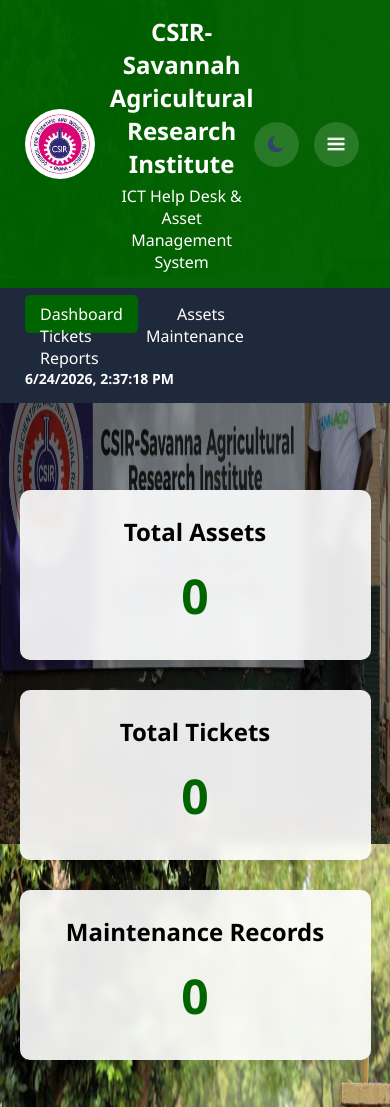
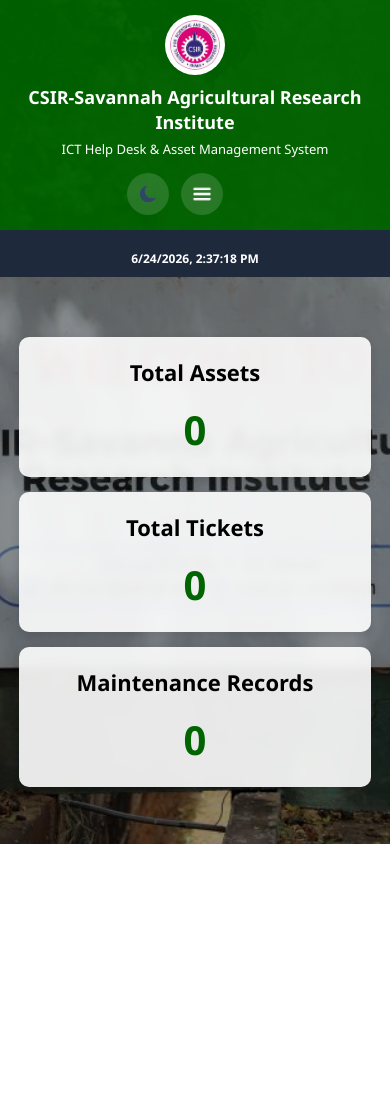
Before and after one commit to adamabdulsobursuhuyini65-afk/ICT--Help-Desk-System, a plain HTML site: page index.html in a window 390 px wide. After the commit the page ends 844 px from the top, so only its background shows below. Drawn offline with Linux system fonts and the light colour scheme.

Commit message:
style.css

```diff
--- a/style.css
+++ b/style.css
@@ -179,8 +179,7 @@
 }
 
 .dashboard-page{
-    height: 100vh;
-    overflow: hidden;
+    min-height:100vh;
 }
 .logo-section{
     display:flex;
@@ -479,3 +478,170 @@
         overflow-x:auto;
     }
 }
+
+/*MOBILE RESPONSIVE DESIGN*/
+@media screen and (max-width:768px){
+    html,
+    body{
+        overflow-x:hidden;
+    }
+
+    /* Header */
+    .main-header{
+        padding:15px 10px;
+    }
+
+    .logo-section{
+        flex-direction:column;
+        text-align:center;
+        position:relative;
+    }
+
+    .logo{
+        width:60px;
+        height:60px;
+        margin-bottom:10px;
+    }
+
+    .header-text{
+        margin-left:0;
+    }
+
+    .header-text h1{
+        font-size:18px;
+        line-height:1.4;
+    }
+
+    .header-text p{
+        font-size:13px;
+    }
+
+    /* Theme & Hamburger */
+    .header-icons{
+        position:static;
+        margin-top:15px;
+        margin-left:0;
+        justify-content:center;
+        gap:12px;
+
+    }
+
+    .theme-btn,
+    .menu-btn{
+        width:42px;
+        height:42px;
+    }
+
+    /* Navigation */
+    .navbar{
+        justify-content:center;
+        text-align:center;
+        padding:10px;
+
+    }
+
+    .nav-links{
+        width:100%;
+        display:flex;
+        justify-content:center;
+        flex-wrap:wrap;
+        gap:5px;
+
+    }
+
+    .nav-links a{
+        margin:0;
+        padding:8px 10px;
+        font-size:14px;
+
+    }
+
+    #datetime{
+        margin-top:10px;
+        width:100%;
+        text-align:center;
+        font-size:12px;
+
+    }
+
+    /* Dashboard Cards */
+    .container{
+        flex-direction:column;
+        height:auto;
+        padding:20px 10px;
+        gap:15px;
+
+    }
+
+    .card{
+        width:95%;
+        min-height:140px;
+        padding:20px;
+
+    }
+
+    .card h2{
+        font-size:22px;
+    }
+
+    .card p{
+        font-size:40px;
+    }
+
+    /* Forms */
+    .content{
+        padding:15px;
+    }
+
+    input,
+    select,
+    textarea,
+    button{
+        width:100%;
+        font-size:16px;
+    }
+
+    .upload-container{
+        width:95%;
+        margin:20px auto;
+        padding:20px;
+
+    }
+
+    /* Tables */
+    .table-container{
+        overflow-x:auto;
+        width:100%;
+    }
+
+    table{
+        min-width:700px;
+
+    }
+
+    /* Dropdown Menu */
+    .dropdown-menu{
+        width:220px;
+        right:10px;
+        top:55px;
+
+    }
+
+    .dropdown-menu a{
+        font-size:14px;
+        padding:12px;
+
+    }
+
+    /* Footer */
+    footer{
+        padding:12px;
+        font-size:14px;
+
+    }
+
+    .nav-links{
+        display:none;
+    }
+
+}
```
